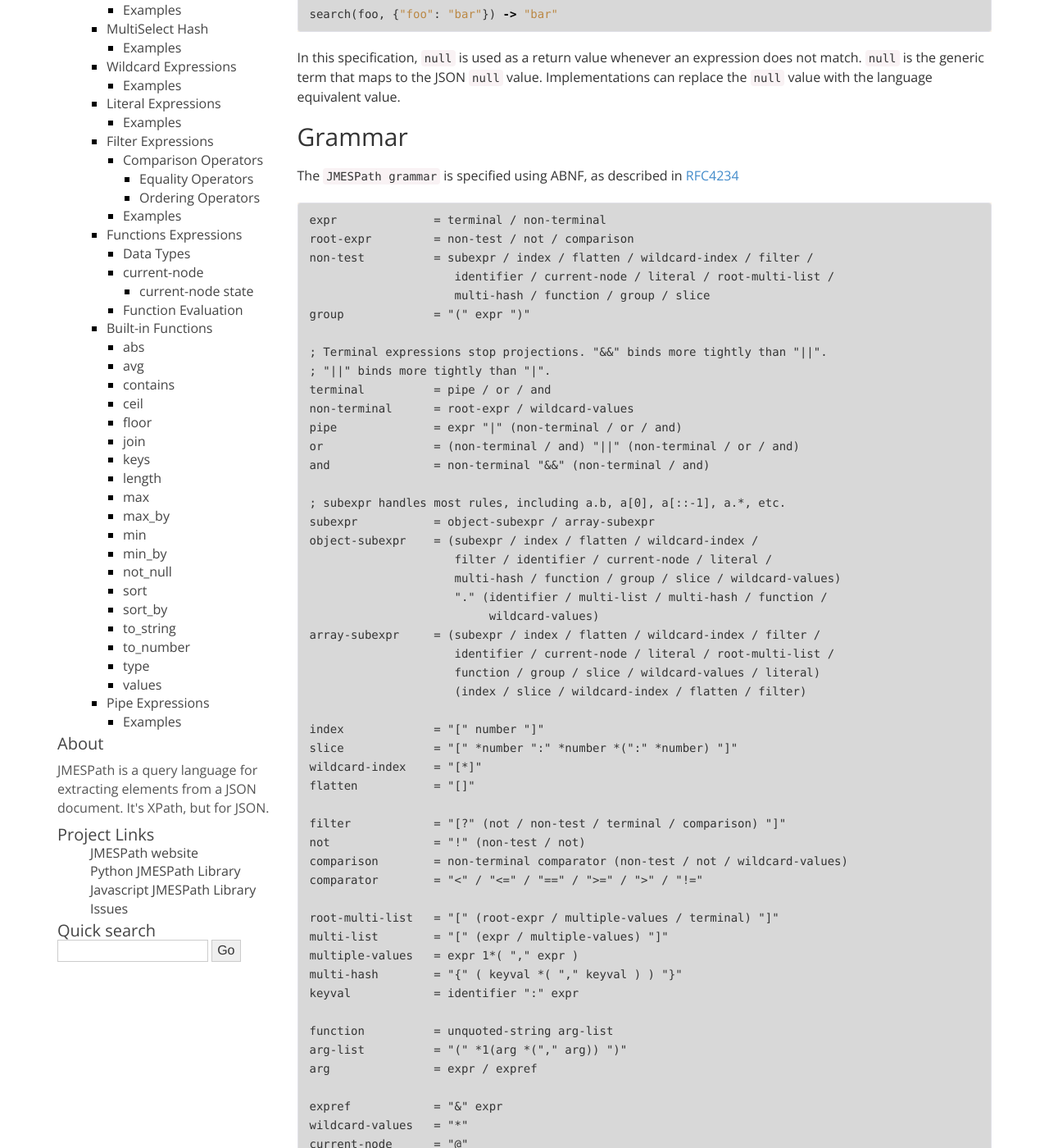
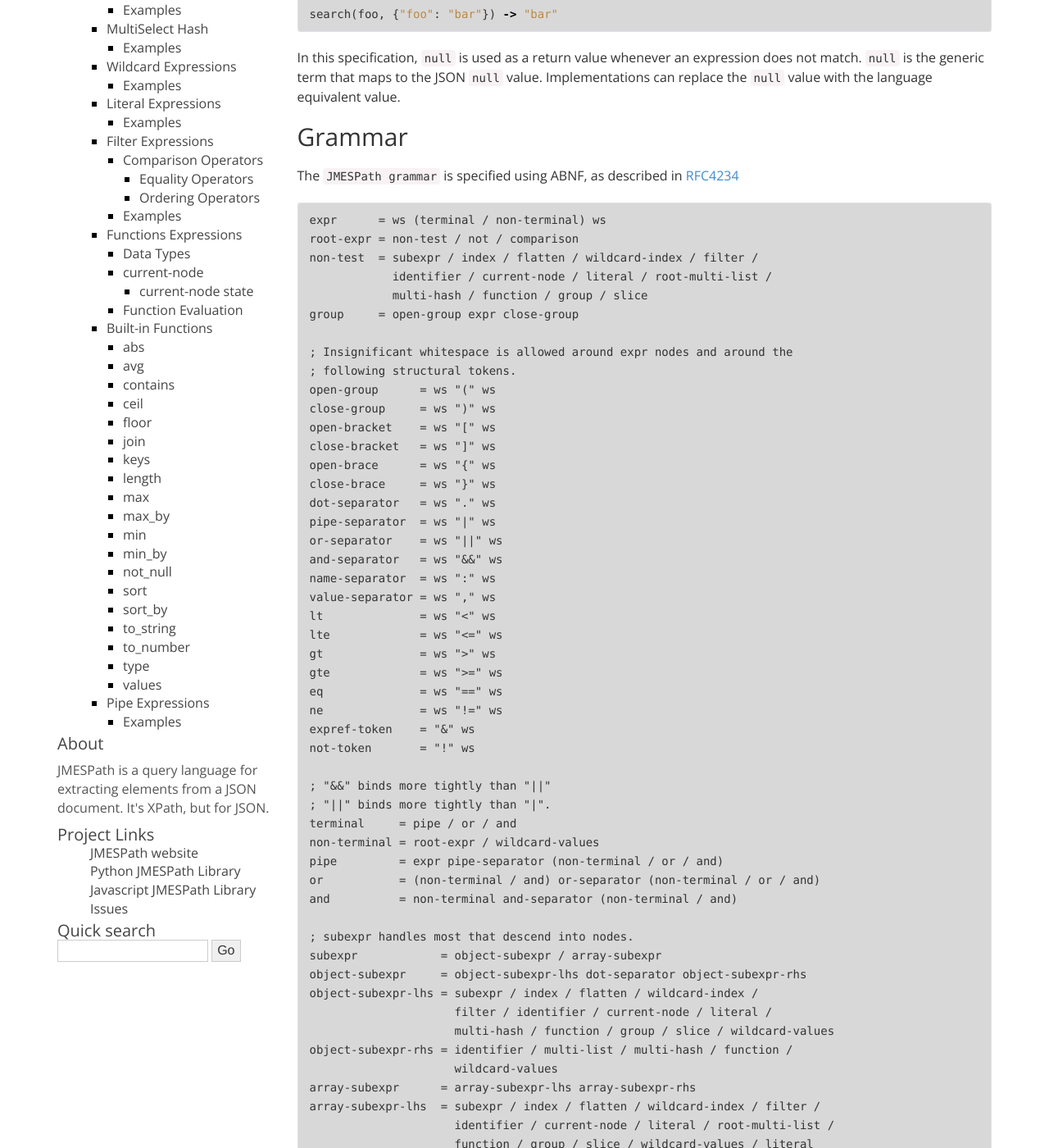
Before and after one commit to jmespath/jmespath.site, a Sphinx documentation site: the page built from docs/specification.rst, in a window 1280 px wide and 1400 px high, scrolled down 366 px. Shown: the whole window at 82% size. Built offline with Sphinx 7.4.7, drawn with Linux system fonts in a browser that asks for light colours; comment, search, counter and statistics services are not loaded; some of the changed text lies outside the part shown.

Commit message:
Adding whitespace into the grammar

```diff
--- a/docs/jmespath-grammar.txt
+++ b/docs/jmespath-grammar.txt
@@ -1,53 +1,85 @@
-expr              = terminal / non-terminal
-root-expr         = non-test / not / comparison
-non-test          = subexpr / index / flatten / wildcard-index / filter /
+expr      = ws (terminal / non-terminal) ws
+root-expr = non-test / not / comparison
+non-test  = subexpr / index / flatten / wildcard-index / filter /
+            identifier / current-node / literal / root-multi-list /
+            multi-hash / function / group / slice
+group     = open-group expr close-group
+
+; Insignificant whitespace is allowed around expr nodes and around the
+; following structural tokens.
+open-group      = ws "(" ws
+close-group     = ws ")" ws
+open-bracket    = ws "[" ws
+close-bracket   = ws "]" ws
+open-brace      = ws "{" ws
+close-brace     = ws "}" ws
+dot-separator   = ws "." ws
+pipe-separator  = ws "|" ws
+or-separator    = ws "||" ws
+and-separator   = ws "&&" ws
+name-separator  = ws ":" ws
+value-separator = ws "," ws
+lt              = ws "<" ws
+lte             = ws "<=" ws
+gt              = ws ">" ws
+gte             = ws ">=" ws
+eq              = ws "==" ws
+ne              = ws "!=" ws
+expref-token    = "&" ws
+not-token       = "!" ws
+
+; "&&" binds more tightly than "||"
+; "||" binds more tightly than "|".
+terminal     = pipe / or / and
+non-terminal = root-expr / wildcard-values
+pipe         = expr pipe-separator (non-terminal / or / and)
+or           = (non-terminal / and) or-separator (non-terminal / or / and)
+and          = non-terminal and-separator (non-terminal / and)
+
+; subexpr handles most that descend into nodes.
+subexpr            = object-subexpr / array-subexpr
+object-subexpr     = object-subexpr-lhs dot-separator object-subexpr-rhs
+object-subexpr-lhs = subexpr / index / flatten / wildcard-index /
+                     filter / identifier / current-node / literal /
+                     multi-hash / function / group / slice / wildcard-values
+object-subexpr-rhs = identifier / multi-list / multi-hash / function /
+                     wildcard-values
+array-subexpr      = array-subexpr-lhs array-subexpr-rhs
+array-subexpr-lhs  = subexpr / index / flatten / wildcard-index / filter /
                      identifier / current-node / literal / root-multi-list /
-                     multi-hash / function / group / slice
-group             = "(" expr ")"
+                     function / group / slice / wildcard-values / literal
+array-subexpr-rhs  = index / slice / wildcard-index / flatten / filter
 
-; Terminal expressions stop projections. "&&" binds more tightly than "||".
-; "||" binds more tightly than "|".
-terminal          = pipe / or / and
-non-terminal      = root-expr / wildcard-values
-pipe              = expr "|" (non-terminal / or / and)
-or                = (non-terminal / and) "||" (non-terminal / or / and)
-and               = non-terminal "&&" (non-terminal / and)
+; Array related rules
+index           = open-bracket number close-bracket
+slice           = open-bracket *number name-separator
+                               *number *(name-separator *number)
+                               close-bracket
+wildcard-index   = open-bracket "*" close-bracket
+flatten          = open-bracket close-bracket
+filter           = open-bracket "?" filter-condition close-bracket
+filter-condition = not / non-test / terminal / comparison
 
-; subexpr handles most rules, including a.b, a[0], a[::-1], a.*, etc.
-subexpr           = object-subexpr / array-subexpr
-object-subexpr    = (subexpr / index / flatten / wildcard-index /
-                     filter / identifier / current-node / literal /
-                     multi-hash / function / group / slice / wildcard-values)
-                     "." (identifier / multi-list / multi-hash / function /
-                          wildcard-values)
-array-subexpr     = (subexpr / index / flatten / wildcard-index / filter /
-                     identifier / current-node / literal / root-multi-list /
-                     function / group / slice / wildcard-values / literal)
-                     (index / slice / wildcard-index / flatten / filter)
+not             = not-token (non-test / not)
+comparison      = non-terminal comparator (non-test / not / wildcard-values)
+comparator      = lt / lte / gt / gte / eq / ne
 
-index             = "[" number "]"
-slice             = "[" *number ":" *number *(":" *number) "]"
-wildcard-index    = "[*]"
-flatten           = "[]"
+root-multi-list = open-bracket
+                  (root-expr / multiple-values / terminal)
+                  close-bracket
+multi-list      = open-bracket (expr / multiple-values) close-bracket
+multiple-values = expr 1*( value-separator expr )
 
-filter            = "[?" (not / non-test / terminal / comparison) "]"
-not               = "!" (non-test / not)
-comparison        = non-terminal comparator (non-test / not / wildcard-values)
-comparator        = "<" / "<=" / "==" / ">=" / ">" / "!="
+multi-hash      = open-brace (keyval *(value-separator keyval)) close-brace
+keyval          = identifier name-separator expr
 
-root-multi-list   = "[" (root-expr / multiple-values / terminal) "]"
-multi-list        = "[" (expr / multiple-values) "]"
-multiple-values   = expr 1*( "," expr )
-multi-hash        = "{" ( keyval *( "," keyval ) ) "}"
-keyval            = identifier ":" expr
+function        = unquoted-string arg-list
+arg-list        = open-group *1(arg *(value-separator arg)) close-group
+arg             = expr / expref
 
-function          = unquoted-string arg-list
-arg-list          = "(" *1(arg *("," arg)) ")"
-arg               = expr / expref
-
-expref            = "&" expr
-wildcard-values   = "*"
-current-node      = "@"
+expref          = expref-token expr
+wildcard-values = "*"
+current-node    = "@"
 
 number            = *"-" 1*DIGIT
 literal           = "`" 1*(unescaped-literal / escaped-literal) "`"
@@ -70,3 +102,6 @@ escaped-char      = escape (
                      %x72 /          ; r    carriage return U+000D
                      %x74 /          ; t    tab             U+0009
                      %x75 4HEXDIG )  ; uXXXX                U+XXXX
+
+; Whitespace is Space, HTAB, LF, or CR
+ws = *(%x20 / %x09 / %x0A / %x0D)
```
